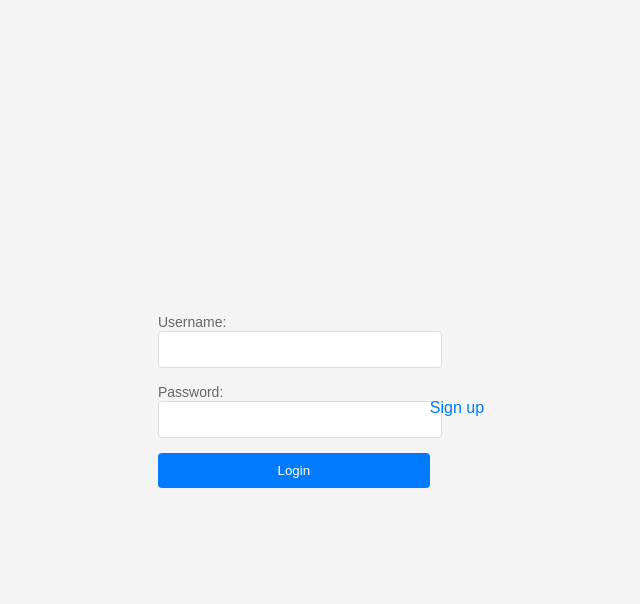
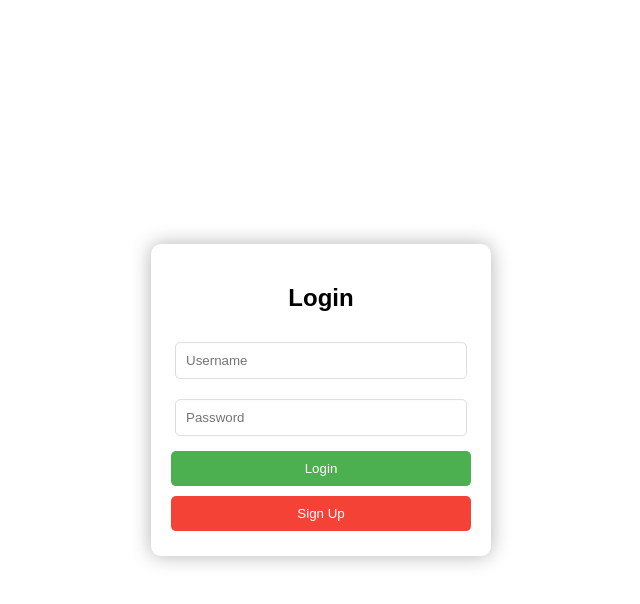
Before and after one commit to Robi2810/WebServiceForMarks, a Django app: page /login/ in a window 1280 px wide. Shown: the top 604 px of the page, without its empty margins (319-959 px from the left). Run offline with Django 4.2, Linux system fonts and the light colour scheme.

Commit message:
ебал рот гпт4 робит нормально

```diff
--- a/WebSite/markapp/templates/registration/login.html
+++ b/WebSite/markapp/templates/registration/login.html
@@ -1,30 +1,74 @@
 <!DOCTYPE html>
 <html lang="en">
-{% load static %}
 <head>
     <meta charset="UTF-8">
-    <meta name="viewport" content="width=device-width, initial-scale=1.0">
     <title>Login</title>
-    <link rel="stylesheet" href="{% static 'css/style.css' %}" />
+    <style>
+        body {
+            margin: 0;
+            padding: 0;
+            font-family: Arial, sans-serif;
+        }
+        .login-container {
+            width: 300px;
+            padding: 20px;
+            position: absolute;
+            top: 50%;
+            left: 50%;
+            transform: translate(-50%, -50%);
+            background: white;
+            text-align: center;
+            border-radius: 10px;
+            box-shadow: 0 0 20px rgba(0, 0, 0, 0.3);
+            animation: slideUp 0.5s ease-out;
+        }
+        @keyframes slideUp {
+            from {
+                opacity: 0;
+                transform: translate(-50%, -60%);
+            }
+            to {
+                opacity: 1;
+                transform: translate(-50%, -50%);
+            }
+        }
+        input[type="text"], input[type="password"] {
+            width: 90%;
+            padding: 10px;
+            margin: 10px 0;
+            border: 1px solid #ddd;
+            border-radius: 5px;
+        }
+        .login-btn, .signup-btn {
+            width: 100%;
+            padding: 10px;
+            margin: 5px 0;
+            border: none;
+            border-radius: 5px;
+            cursor: pointer;
+        }
+        .login-btn {
+            background-color: #4CAF50;
+            color: white;
+        }
+        .signup-btn {
+            background-color: #f44336;
+            color: white;
+        }
+    </style>
 </head>
 <body>
-    {% if messages %}
-        {% for message in messages %}
-            <p>{{ message }}</p>
-        {% endfor %}
-    {% endif %}
-    <form method="POST">
+
+<div class="login-container">
+    <h2>Login</h2>
+    <form action="{% url 'login' %}" method="post">
         {% csrf_token %}
-        <div>
-            <label for="username">Username:</label>
-            <input type="text" id="username" name="username" required>
-        </div>
-        <div>
-            <label for="password">Password:</label>
-            <input type="password" id="password" name="password" required>
-        </div>
-        <button type="submit">Login</button>
+        <input type="text" placeholder="Username" name="username" required>
+        <input type="password" placeholder="Password" name="password" required>
+        <button type="submit" class="login-btn">Login</button>
     </form>
-<a href="{% url 'registration' %}">Sign up</a>
+    <button onclick="window.location='{% url 'registration' %}';" class="signup-btn">Sign Up</button>
+</div>
+
 </body>
 </html>
--- a/WebSite/markapp/templates/userprofile.html
+++ b/WebSite/markapp/templates/userprofile.html
@@ -9,6 +9,8 @@
 
 
     <a href="{% url 'editprofile' %}">Edit</a>
+        <br><br>
+        <a href="{% url 'creategroup' %}">Create Group</a>
 
     </div>
 
--- a/WebSite/markapp/urls.py
+++ b/WebSite/markapp/urls.py
@@ -9,7 +9,7 @@ urlpatterns = [
     path('logout/', LogoutView.as_view(next_page='login'), name='logout'),
     path('registration/', views.register, name='registration'),
     path('userprofile/', views.user_profile, name='userprofile'),
-    path('editprofile', views.edit_profile, name='editprofile'),
+    path('editprofile/', views.edit_profile, name='editprofile'),
     path('tasklist/', views.task_list, name='tasklist'),
     path('taskcreate/', views.task_create, name='taskcreate'),
     path('creategroup/', views.create_group,name='creategroup'),
--- a/WebSite/markapp/views.py
+++ b/WebSite/markapp/views.py
@@ -87,35 +87,22 @@ def task_list(request):
 # Для руководителя выбор ачивки
 
 
-@login_required(login_url='login')
 def create_group(request):
-    form = GroupForm
+    form = GroupForm()  # Fixed form initialization
     if request.method == 'POST':
         form = GroupForm(request.POST)
-        # print(form)
-        print(request.POST.get('name'), request.user, request.POST.get('description'))
-        CustomGroups.objects.get_or_create(
-            name=request.POST.get('name'),
-            created_by=request.user,
-            description=request.POST.get('description')
-        )
-        return redirect('groups')
-        # if form.is_valid():
-        #     form.save()
-        #     # CustomGroups.objects.get_or_create(
-        #     #     name=request.POST.get('name'),
-        #     #     created_by=request.user,
-        #     #     description=request.POST.get('description')
-        #     # )
-        #     print(request.POST.get('name'),request.user, request.POST.get('description'))
-        #     return redirect('tasklist')
-    return render(request, 'create_group.html', {'group': form})
+        if form.is_valid():
+            new_group = form.save(commit=False)
+            new_group.save()
+            new_group.created_by.add(request.user)
+            return redirect('groups')  # Make sure 'groupview' is the correct name of your URL pattern
+    return render(request, 'create_group.html', {'form': form})
 
 
 @login_required(login_url='login')
 def group_view(request):
-    user_group = CustomGroups.objects.filter(created_by=request.user)
-    return render(request, 'group_view.html', {'usergroup': user_group})
+    user_groups = CustomGroups.objects.filter(created_by__in=[request.user])
+    return render(request, 'group_view.html', {'user_groups': user_groups})
 
 
 @login_required(login_url='login')
```
Also changed, not shown: WebSite/markapp/models.py (+14 -20 lines), WebSite/markapp/templates/group_view.html (+18 -25 lines).
